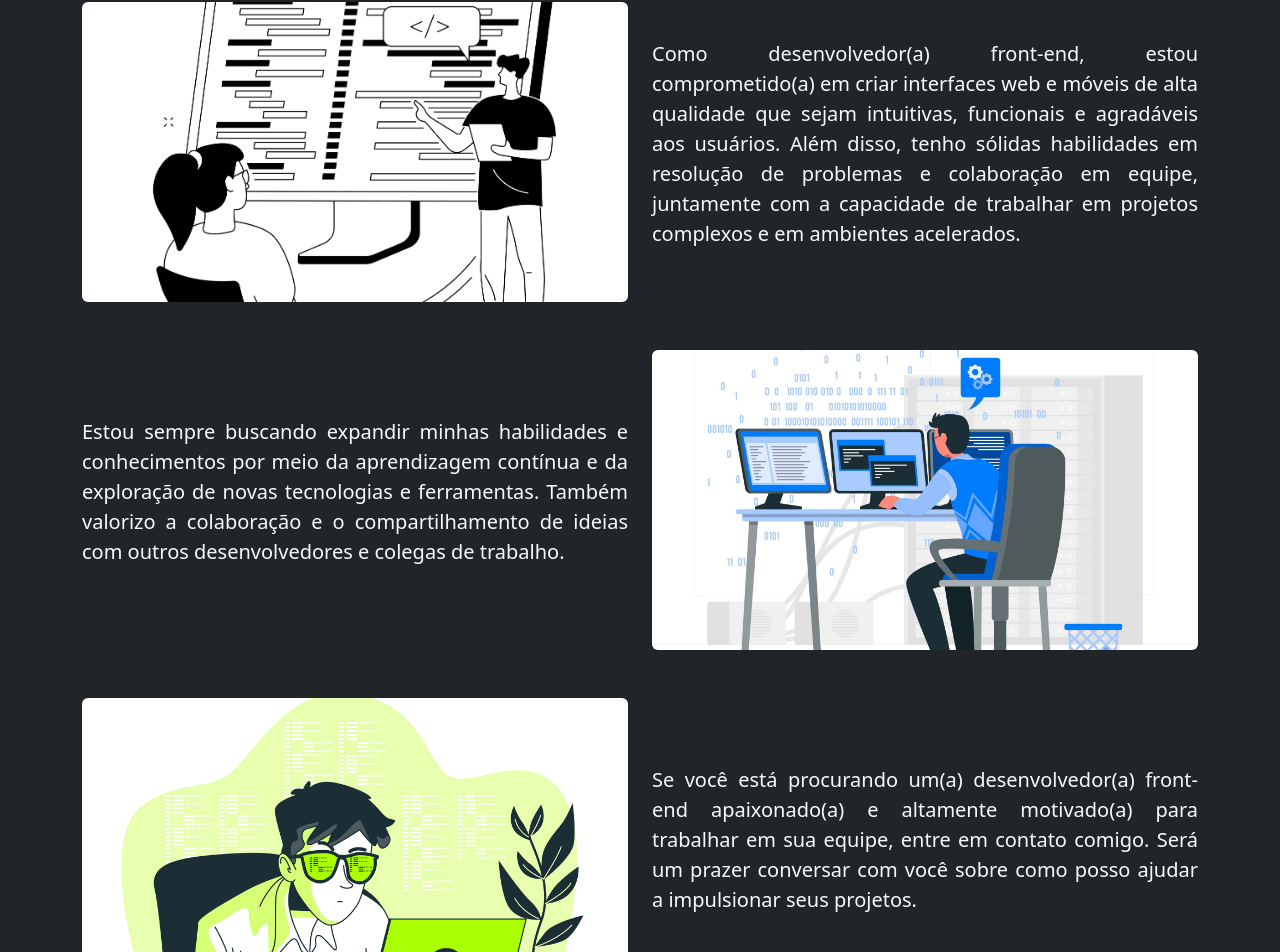
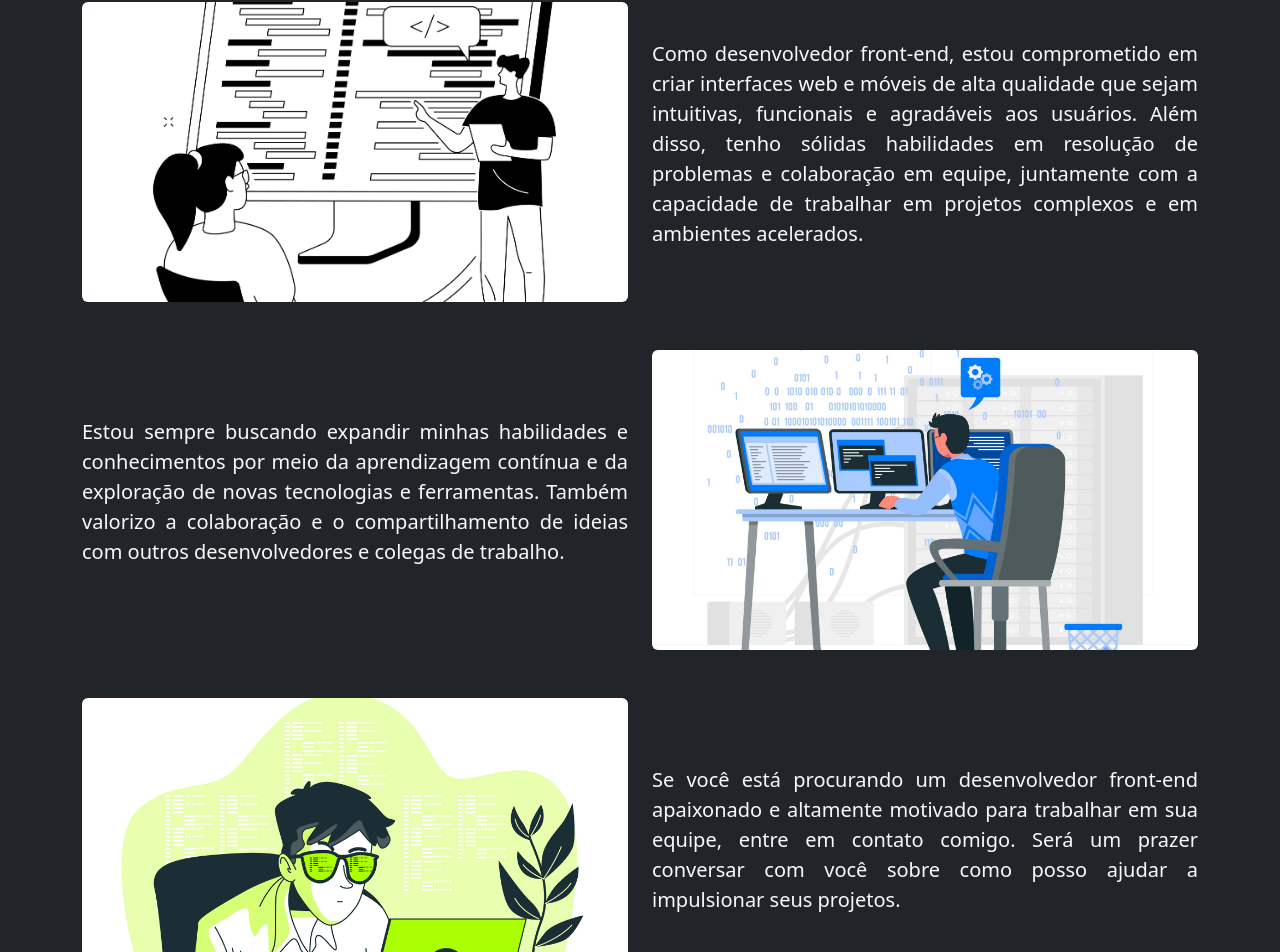
Before and after one commit to denisrodrigues-ita/portflio, a React (Vite) app: page /sobre in a window 1280 px wide. Shown: the part 1146-2098 px from the top of the page. Built offline with nearby package versions, Linux system fonts and the light colour scheme.

Commit message:
fix page projetos

```diff
--- a/src/pages/Sobre.jsx
+++ b/src/pages/Sobre.jsx
@@ -85,7 +85,7 @@ const Sobre = () => {
         <div className="col-12 col-md-6 order-0 order-md-1">
           <div className="row "></div>
           <p>
-            Como desenvolvedor(a) front-end, estou comprometido(a) em criar
+            Como desenvolvedor front-end, estou comprometido em criar
             interfaces web e móveis de alta qualidade que sejam intuitivas,
             funcionais e agradáveis aos usuários. Além disso, tenho sólidas
             habilidades em resolução de problemas e colaboração em equipe,
@@ -122,8 +122,8 @@ const Sobre = () => {
         </div>
         <div className="col-12 col-md-6 order-0 order-md-1">
           <p>
-            Se você está procurando um(a) desenvolvedor(a) front-end
-            apaixonado(a) e altamente motivado(a) para trabalhar em sua equipe,
+            Se você está procurando um desenvolvedor front-end
+            apaixonado e altamente motivado para trabalhar em sua equipe,
             entre em contato comigo. Será um prazer conversar com você sobre
             como posso ajudar a impulsionar seus projetos.
           </p>
```
Also changed, not shown: src/pages/Projetoss.jsx (renamed from src/pages/projetos.jsx).
